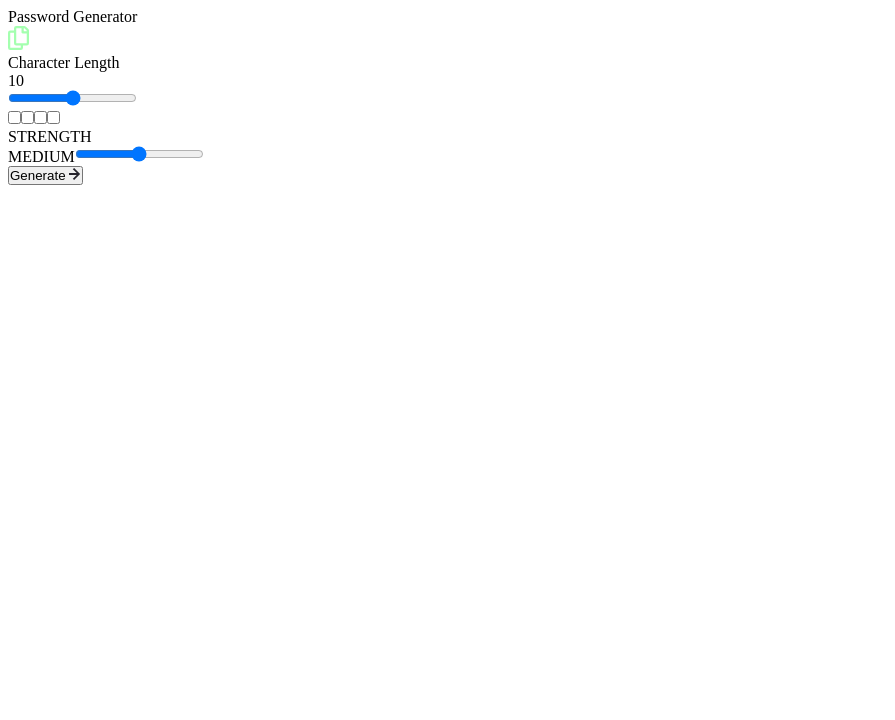
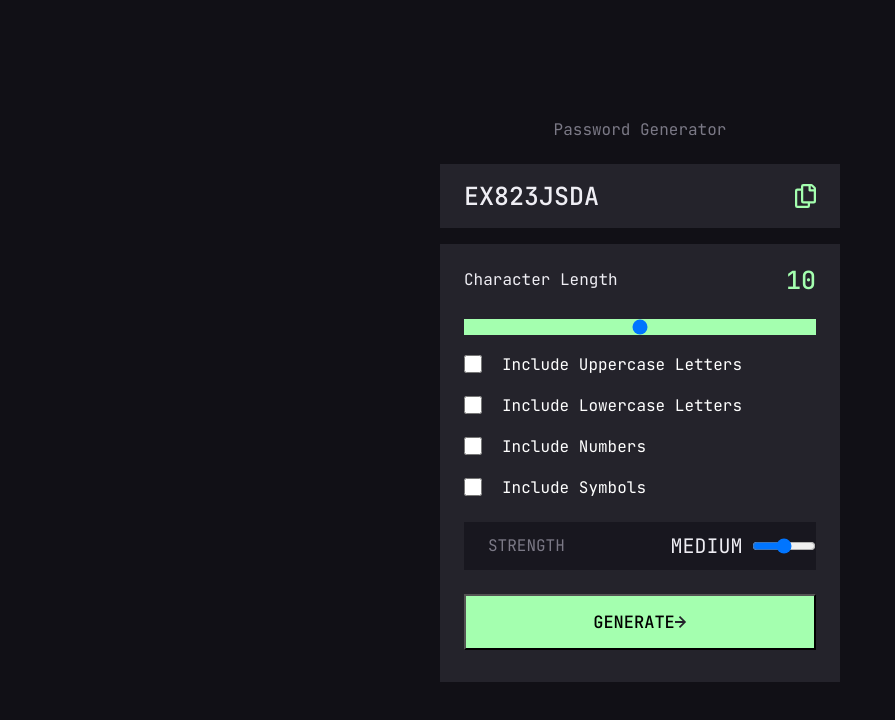
Before and after one commit to Kojoel/Random-Password-Generator, an Angular app in the folder RPG/: page / in a window 1280 px wide. Shown: the top 720 px of the page, without its empty margins (0-895 px from the left). Built offline with nearby package versions, Linux system fonts and the light colour scheme.

Commit message:
Added Card's Css

```diff
--- a/RPG/src/app/app.component.html
+++ b/RPG/src/app/app.component.html
@@ -1 +1,2 @@
-<router-outlet />
+<!-- <router-outlet /> -->
+<app-pg-card></app-pg-card>
--- a/RPG/src/app/app.component.ts
+++ b/RPG/src/app/app.component.ts
@@ -5,7 +5,7 @@ import { PgCardComponent } from './pg-card/pg-card.component';
 @Component({
   selector: 'app-root',
   standalone: true,
-  imports: [RouterOutlet],
+  imports: [PgCardComponent],
   templateUrl: './app.component.html',
   styleUrl: './app.component.scss'
 })
--- a/RPG/src/app/pg-card/pg-card.component.html
+++ b/RPG/src/app/pg-card/pg-card.component.html
@@ -1,7 +1,7 @@
 <div class="cardWrapper">
     <p>Password Generator</p>
     <div class="input-container">
-        <div id="generatedPw"></div>
+        <div id="generatedPw">EX823JSDA</div>
         <img src="../../assets/images/icon-copy.svg" alt="copy icon">
     </div>
     <div class="password-controls">
@@ -9,16 +9,24 @@
             <p>Character Length</p>
             <p>10</p>
         </div>
-        <input type="range" name="char-range" id="char-range" min="" max="" value="">
+        <input type="range" name="char-range" id="char-range" min="0" max="20" value="10">
         <div class="criterias">
-            <input type="checkbox" name="upperCaseIncluded" id="upperCaseIncluded">
-            <label for="upperCaseIncluded"></label>
-            <input type="checkbox" name="lowerCaseIncluded" id="lowerCaseIncluded">
-            <label for="lowerCaseIncluded"></label>
-            <input type="checkbox" name="numbersIncluded" id="numbersIncluded">
-            <label for="numbersIncluded"></label>
-            <input type="checkbox" name="symbolsIncluded" id="symbolsIncluded">
-            <label for="symbolsIncluded"></label>
+            <div class="firstcheck">
+                <input type="checkbox" name="upperCaseIncluded" id="upperCaseIncluded">
+                <label for="upperCaseIncluded">Include Uppercase Letters</label>
+            </div>
+            <div class="secondcheck">
+                <input type="checkbox" name="lowerCaseIncluded" id="lowerCaseIncluded">
+                <label for="lowerCaseIncluded">Include Lowercase Letters</label>
+            </div>
+            <div class="thirdcheck">
+                <input type="checkbox" name="numbersIncluded" id="numbersIncluded">
+                <label for="numbersIncluded">Include Numbers</label>
+            </div>
+            <div class="fourthcheck">
+                <input type="checkbox" name="symbolsIncluded" id="symbolsIncluded">
+                <label for="symbolsIncluded">Include Symbols</label>
+            </div>
         </div>
         <div class="pwStrengthCheck">
             <p>STRENGTH</p>
@@ -27,6 +35,6 @@
                 <input type="range" name="password-strength" id="password-strength">
             </div>
         </div>
-        <button>Generate <img src="../../assets/images/icon-arrow-right.svg" alt="right arrow"></button>
+        <button>GENERATE<img src="../../assets/images/icon-arrow-right.svg" alt="right arrow"></button>
     </div>
 </div>
--- a/RPG/src/app/pg-card/pg-card.component.scss
+++ b/RPG/src/app/pg-card/pg-card.component.scss
@@ -1,4 +1,3 @@
-
 :root{
     --body-bg : #111016;
     --card-bg : #24232b;
@@ -10,8 +9,164 @@
     --text-fade: #7b7986;
 }
 
-*{
-    margin: 0;
-    padding: 0;
-    box-sizing: border-box;
+.cardWrapper{
+    display: flex;
+    flex-direction: column;
+    width: 100%;
+    height: 100%;
+    justify-content: center;
+    align-items: center;
+    width: 25rem;
 }
+
+.cardWrapper p{
+    color: var(--text-fade);
+    margin-bottom: 1.5rem;
+}
+
+.input-container{
+    width: 100%;
+    height: 4rem;
+    background: var(--card-bg);
+    display: flex;
+    justify-content: space-between;
+    align-items: center;
+    padding: 0 1.5rem;
+    margin-bottom: 1rem;
+}
+
+.input-container #generatedPw{
+    color: var(--text-color);
+    font-size: 25px;
+    font-weight: 500;
+}
+
+.password-controls {
+    background: var(--card-bg);
+    padding: 2rem 1.5rem;
+    width: 100%;
+}
+
+.password-controls .charlength{
+    display: flex;
+    justify-content: space-between;
+    align-items: center;
+    // background: red;
+    height: 2rem;
+}
+
+.password-controls .charlength p:first-child {
+    color: var(--text-color);
+}
+.password-controls .charlength p:last-child {
+    color: var(--light-green);
+    font-size: 25px;
+    font-weight: 500;
+}
+
+.password-controls #char-range {
+    width: 100%;
+    height: 6px;
+    -webkit-appearance: none;
+    background: var(--strenth-check-bg);
+    margin: 1rem 0 1.5rem 0;
+}
+
+.password-controls #char-range::-moz-range-thumb {
+    width: 20px;
+    height: 20px;
+    background: var(--slider-thumb);
+    cursor: pointer;
+    border-radius: 50%;
+    border: none;
+    // box-shadow: 0 0 10px rgba(0, 0, 0, 0.2);
+}
+// .password-controls #char-range::-webkit-slider-thumb {
+//     width: 20px;
+//     height: 20px;
+//     background: var(--slider-thumb);
+//     cursor: pointer;
+//     border-radius: 50%;
+//     border: none;
+//     // box-shadow: 0 0 10px rgba(0, 0, 0, 0.2);
+// }
+
+.password-controls #char-range::-webkit-slider-runnable-track {
+    background: var(--light-green);
+}
+.password-controls #char-range::-moz-range-track {
+    background: var(--light-green);
+}
+
+
+.password-controls .criterias {
+    display: flex;
+    flex-direction: column;
+    gap: 20px;
+    margin-bottom: 1.5rem;
+}
+
+.password-controls .criterias .firstcheck,
+.password-controls .criterias .secondcheck,
+.password-controls .criterias .thirdcheck,
+.password-controls .criterias .fourthcheck {
+    display: flex;
+    gap: 20px;
+    align-items: center;
+}
+
+.password-controls .criterias .firstcheck input,
+.password-controls .criterias .secondcheck input,
+.password-controls .criterias .thirdcheck input,
+.password-controls .criterias .fourthcheck input {
+    width: 18px;
+    height: 18px;
+    accent-color: var(--light-green);
+}
+
+
+.password-controls .pwStrengthCheck {
+    width: 100%;
+    height: 3rem;
+    background: var(--strenth-check-bg);
+    display: flex;
+    justify-content: space-between;
+    margin-bottom: 1.5rem;
+    padding: 0 1.5rem;
+}
+
+.password-controls .pwStrengthCheck p{
+    height: 3rem;
+    display: flex;
+    align-items: center;
+}
+.password-controls .pwStrengthCheck .strChecker{
+    display: flex;
+    width: 40%;
+    // background: red;
+    height: 3rem;
+    justify-content: space-between;
+    align-items: center;
+    gap: 10px;
+}
+
+.password-controls .pwStrengthCheck .strChecker label{
+    font-size: 20px;
+    color: var(--text-color);
+}
+.password-controls .pwStrengthCheck .strChecker input{
+    display: flex;
+    width: 4rem;
+}
+
+
+
+
+.password-controls button {
+    width: 100%;
+    height: 3.5rem;
+    background: var(--light-green);
+    font-family: "JetBrains Mono", monospace;
+    font-weight: 500;
+    font-size: 17px;
+}
--- a/RPG/src/styles.scss
+++ b/RPG/src/styles.scss
@@ -1 +1,29 @@
 /* You can add global styles to this file, and also import other style files */
+@import url('https://fonts.googleapis.com/css2?family=JetBrains+Mono:ital,wght@0,100..800;1,100..800&display=swap');
+
+:root{
+    --body-bg : #111016;
+    --card-bg : #24232b;
+    --light-green: #a4ffaf;
+    --slider-thumb: #e6e5ed;
+    --strenth-check-bg: #18171f;
+    --strength-check-range: #facf67;
+    --text-color: #efeef4;
+    --text-fade: #7b7986;
+}
+
+*{
+    margin: 0;
+    padding: 0;
+    box-sizing: border-box;
+}
+
+body{
+    width: 100vw;
+    height: 100vh;
+    background: var(--body-bg);
+    font-family: "JetBrains Mono", monospace;
+    color: white;
+    display: flex;
+    justify-content: center;
+}
```
Also changed, not shown: RPG/src/app/app.routes.ts (+4 -4 lines).
